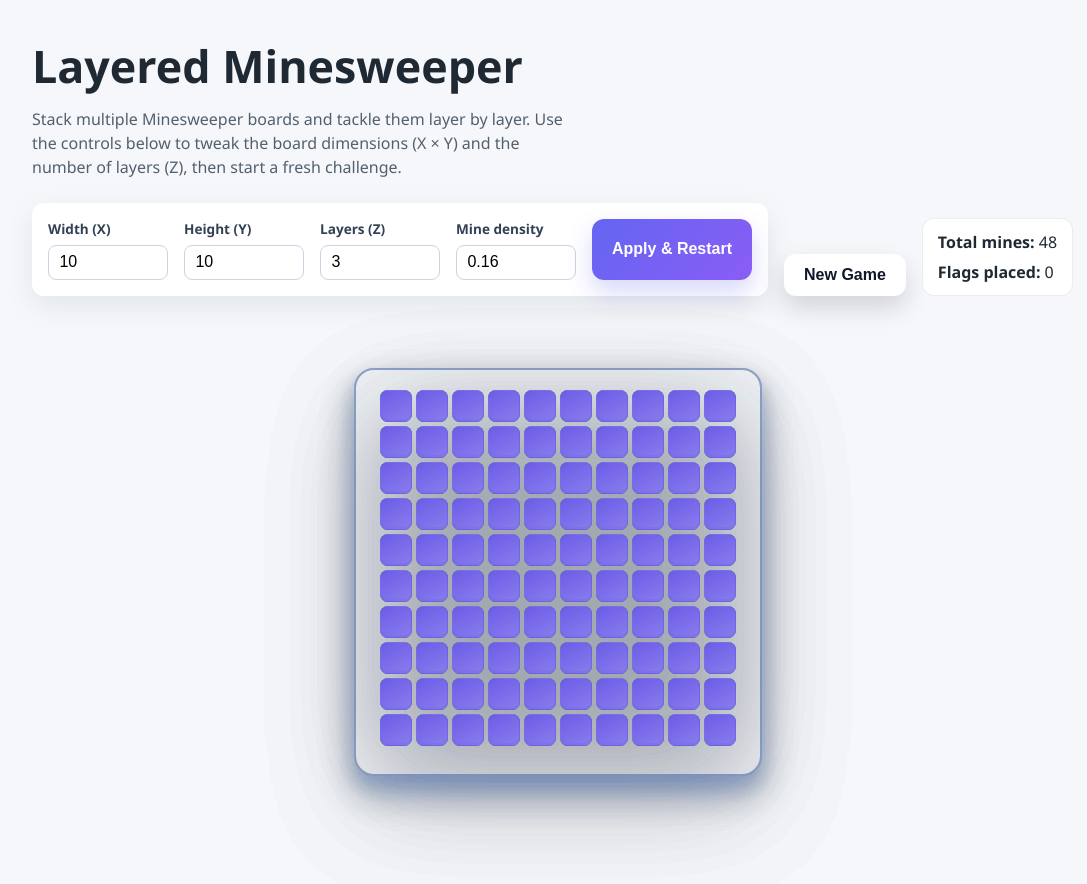
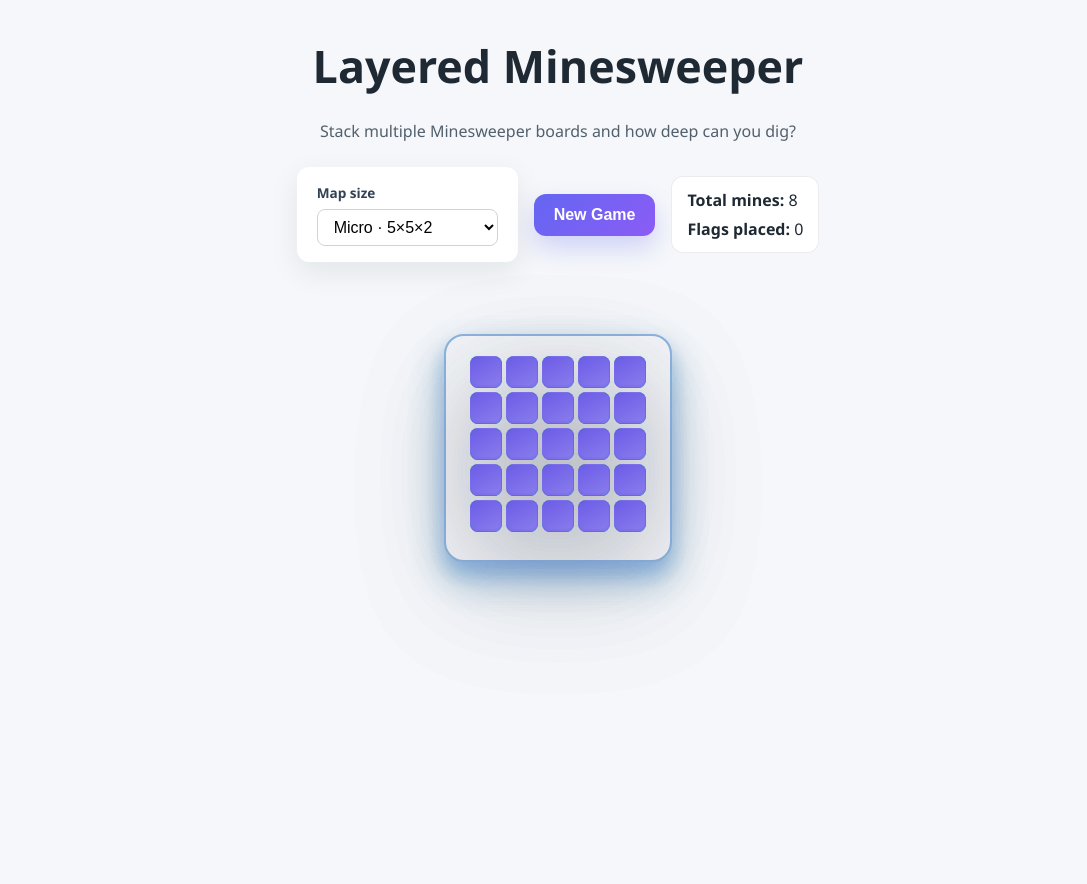
Before and after one commit to RGBKnights/reimagined-funicular, a Vue app: page / in a window 1280 px wide. Shown: the top 884 px of the page, without its empty margins (82-1169 px from the left). After the commit the page ends 800 px from the top, so only its background shows below. Built offline with nearby package versions, Linux system fonts and the light colour scheme.

Commit message:
basic styling

```diff
--- a/src/App.vue
+++ b/src/App.vue
@@ -1,5 +1,5 @@
 <script setup lang="ts">
-import { computed, onMounted, reactive, ref } from 'vue'
+import { computed, onMounted, ref, watch } from 'vue'
 
 type GameStatus = 'playing' | 'won' | 'lost'
 
@@ -38,17 +38,33 @@ const palette = [
   '#55EFC4'
 ]
 
-const pending = reactive({
-  width: 10,
-  height: 10,
-  depth: 3,
-  mineDensity: 0.16
-})
+type Preset = {
+  label: string
+  width: number
+  height: number
+  depth: number
+}
 
-const width = ref(pending.width)
-const height = ref(pending.height)
-const depth = ref(pending.depth)
-const mineDensity = ref(pending.mineDensity)
+const presets: Record<string, Preset> = {
+  micro: { label: 'Micro · 5×5×2', width: 5, height: 5, depth: 2 },
+  small: { label: 'Small · 9×9×3', width: 9, height: 9, depth: 3 },
+  medium: { label: 'Medium · 15×15×5', width: 15, height: 15, depth: 5 },
+  large: { label: 'Large · 24×24×7', width: 24, height: 24, depth: 7 }
+}
+
+type PresetKey = keyof typeof presets
+
+const presetOptions = Object.entries(presets).map(([key, value]) => ({
+  key: key as PresetKey,
+  ...value
+}))
+
+const selectedPreset = ref<PresetKey>('micro')
+
+const width = ref(presets[selectedPreset.value].width)
+const height = ref(presets[selectedPreset.value].height)
+const depth = ref(presets[selectedPreset.value].depth)
+const mineDensity = ref(0.16)
 
 const layers = ref<Layer[]>([])
 
@@ -65,28 +81,25 @@ const totalFlags = computed(() =>
   layers.value.reduce((total, layer) => total + layer.flagsUsed, 0)
 )
 
-function clamp(value: number, min: number, max: number) {
-  return Math.max(min, Math.min(max, Math.round(value)))
-}
-
-function applySettings() {
-  width.value = clamp(pending.width, 4, 32)
-  height.value = clamp(pending.height, 4, 24)
-  depth.value = clamp(pending.depth, 1, 10)
-  mineDensity.value = Math.min(Math.max(pending.mineDensity, 0.05), 0.4)
-  newGame()
-  pending.width = width.value
-  pending.height = height.value
-  pending.depth = depth.value
-  pending.mineDensity = Number(mineDensity.value.toFixed(2))
-}
-
 function newGame() {
   const layerCount = depth.value
   layers.value = Array.from({ length: layerCount }, (_, index) =>
     createLayer(index)
   )
 }
+
+function applyPreset(key: PresetKey) {
+  const preset = presets[key]
+  if (!preset) return
+  width.value = preset.width
+  height.value = preset.height
+  depth.value = preset.depth
+}
+
+watch(selectedPreset, (key) => {
+  applyPreset(key)
+  newGame()
+})
 
 function createLayer(index: number): Layer {
   const totalCells = width.value * height.value
@@ -323,12 +336,12 @@ onMounted(() => {
 })
 
 defineExpose({
-  applySettings,
   newGame,
   revealCell,
   toggleFlag,
   layers,
-  pending,
+  selectedPreset,
+  presetOptions,
   width,
   height,
   depth,
@@ -341,40 +354,20 @@ defineExpose({
     <header class="app-header">
       <h1>Layered Minesweeper</h1>
       <p>
-        Stack multiple Minesweeper boards and tackle them layer by layer. Use the
-        controls below to tweak the board dimensions (X × Y) and the number of
-        layers (Z), then start a fresh challenge.
+        Stack multiple Minesweeper boards and how deep can you dig?
       </p>
     </header>
 
-    <section class="controls" aria-label="Debug controls">
-      <form class="control-form" @submit.prevent="applySettings">
-        <div class="control-group">
-          <label for="width">Width (X)</label>
-          <input id="width" v-model.number="pending.width" type="number" min="4" max="32" />
-        </div>
-        <div class="control-group">
-          <label for="height">Height (Y)</label>
-          <input id="height" v-model.number="pending.height" type="number" min="4" max="24" />
-        </div>
-        <div class="control-group">
-          <label for="depth">Layers (Z)</label>
-          <input id="depth" v-model.number="pending.depth" type="number" min="1" max="10" />
-        </div>
-        <div class="control-group">
-          <label for="density">Mine density</label>
-          <input
-            id="density"
-            v-model.number="pending.mineDensity"
-            type="number"
-            step="0.01"
-            min="0.05"
-            max="0.4"
-          />
-        </div>
-        <button type="submit" class="primary">Apply &amp; Restart</button>
-      </form>
-      <button class="secondary" type="button" @click="newGame">New Game</button>
+    <section class="controls" aria-label="Game controls">
+      <div class="preset-panel">
+        <label class="preset-label" for="preset">Map size</label>
+        <select id="preset" class="preset-select" v-model="selectedPreset">
+          <option v-for="option in presetOptions" :key="option.key" :value="option.key">
+            {{ option.label }}
+          </option>
+        </select>
+      </div>
+      <button class="primary" type="button" @click="newGame">New Game</button>
       <div class="summary">
         <span><strong>Total mines:</strong> {{ totalMines }}</span>
         <span><strong>Flags placed:</strong> {{ totalFlags }}</span>
@@ -422,6 +415,14 @@ defineExpose({
   gap: 1.5rem;
 }
 
+.app-header {
+  display: flex;
+  flex-direction: column;
+  align-items: center;
+  text-align: center;
+  gap: 0.75rem;
+}
+
 .app-header h1 {
   margin: 0 0 0.5rem;
   font-size: clamp(2rem, 4vw, 2.8rem);
@@ -431,54 +432,49 @@ defineExpose({
   margin: 0;
   max-width: 60ch;
   color: #52606d;
+  text-align: center;
 }
 
 .controls {
   display: flex;
   flex-wrap: wrap;
   gap: 1rem;
-  align-items: flex-end;
+  align-items: center;
+  justify-content: center;
 }
 
-.control-form {
+.preset-panel {
   display: flex;
-  flex-wrap: wrap;
-  gap: 1rem;
-  padding: 1rem;
+  flex-direction: column;
+  gap: 0.35rem;
+  padding: 1rem 1.25rem;
   background: white;
   border-radius: 0.75rem;
   box-shadow: 0 10px 30px rgba(15, 23, 42, 0.08);
 }
 
-.control-group {
-  display: flex;
-  flex-direction: column;
-  gap: 0.35rem;
-  min-width: 120px;
-}
-
-.control-group label {
+.preset-label {
   font-size: 0.85rem;
   font-weight: 600;
   color: #334155;
 }
 
-.control-group input {
-  padding: 0.45rem 0.65rem;
+.preset-select {
+  padding: 0.5rem 0.75rem;
   border: 1px solid #cbd5e1;
   border-radius: 0.5rem;
   font-size: 1rem;
-  transition: border-color 0.2s ease;
+  background: white;
+  transition: border-color 0.2s ease, box-shadow 0.2s ease;
 }
 
-.control-group input:focus {
+.preset-select:focus {
   outline: none;
   border-color: #6366f1;
   box-shadow: 0 0 0 3px rgba(99, 102, 241, 0.2);
 }
 
-button.primary,
-button.secondary {
+button.primary {
   border: none;
   border-radius: 0.75rem;
   padding: 0.75rem 1.25rem;
@@ -486,27 +482,16 @@ button.secondary {
   font-weight: 600;
   cursor: pointer;
   transition: transform 0.15s ease, box-shadow 0.2s ease;
-}
-
-button.primary {
   background: linear-gradient(135deg, #6366f1, #8b5cf6);
   color: white;
   box-shadow: 0 12px 25px rgba(99, 102, 241, 0.25);
 }
 
-button.secondary {
-  background: white;
-  color: #0f172a;
-  box-shadow: 0 12px 25px rgba(15, 23, 42, 0.15);
-}
-
-button.primary:hover,
-button.secondary:hover {
+button.primary:hover {
   transform: translateY(-1px);
 }
 
-button.primary:active,
-button.secondary:active {
+button.primary:active {
   transform: translateY(0);
 }
 
```
